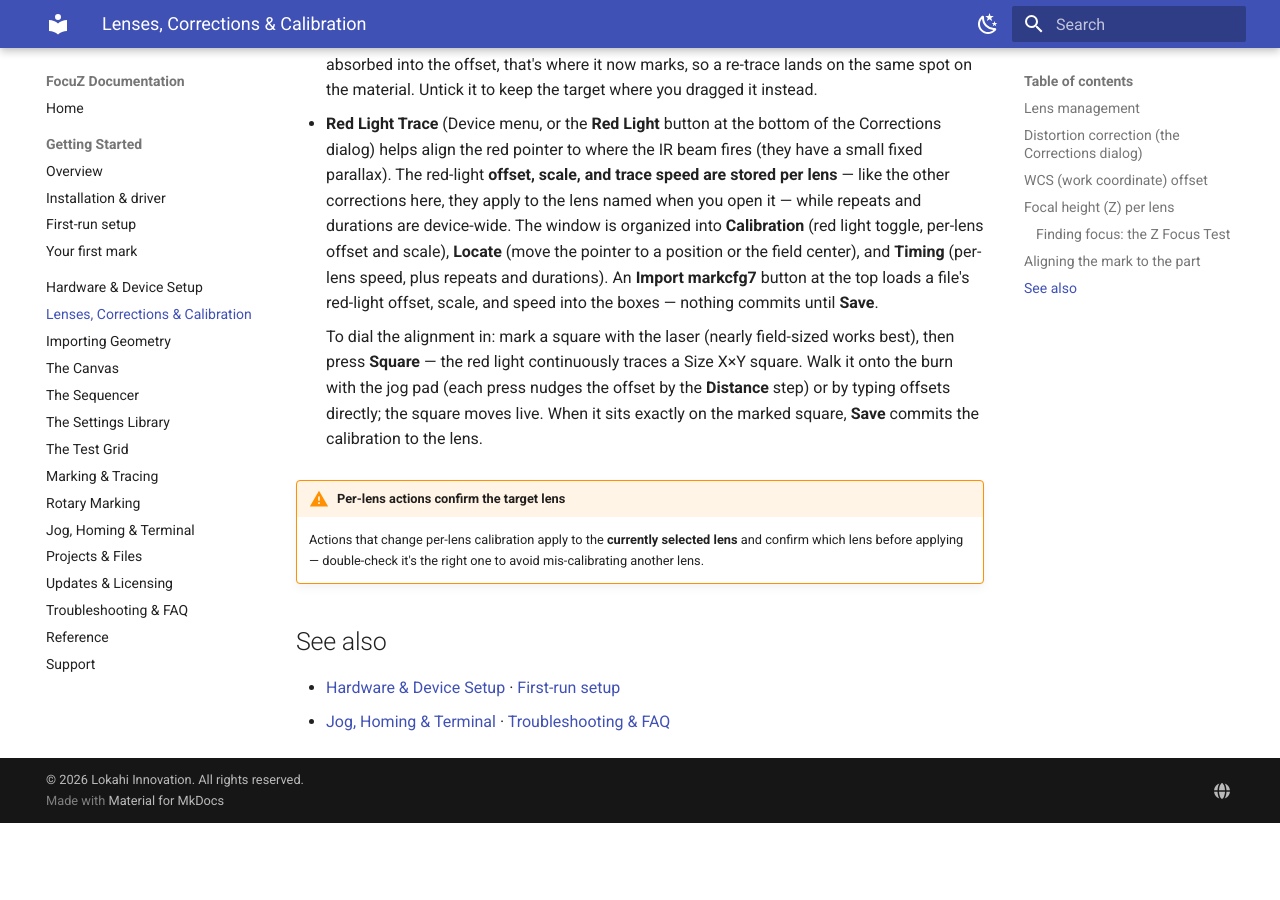
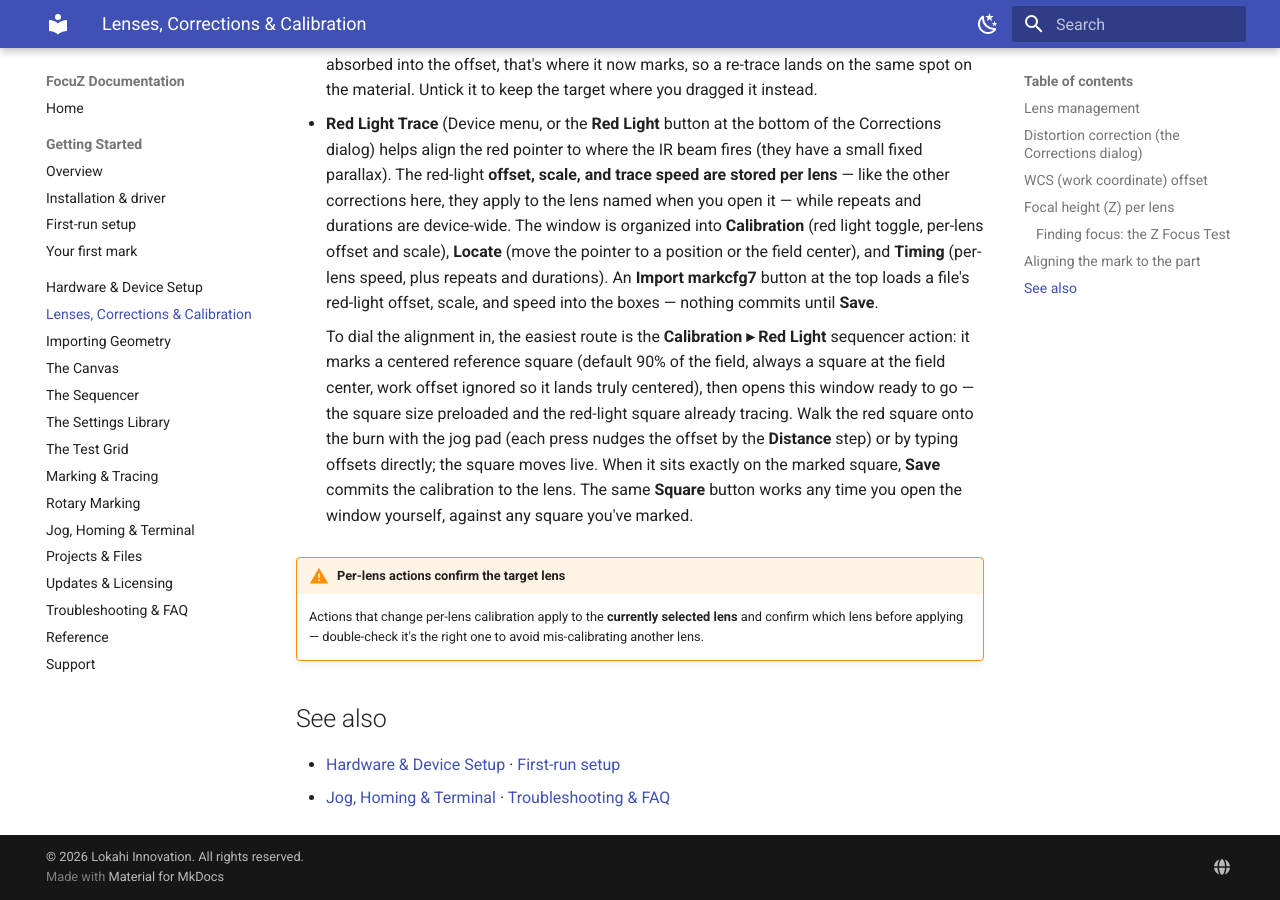
Before and after one commit to Lokahi-Shop/focuz-docs, an MkDocs documentation site: the page built from docs/lenses-corrections.md, in a window 1280 px wide and 900 px high, scrolled down 2229 px. Built offline with MkDocs 1.6.1 and Material for MkDocs 9.7.7, drawn with Linux system fonts in a browser that asks for light colours; before the commit the page ends 3052 px from its top, so only the background shows below that.

Commit message:
docs(lenses): Calibration - Red Light action workflow
Co-Authored-By: Claude Fable 5 <noreply@anthropic.com>

```diff
--- a/docs/lenses-corrections.md
+++ b/docs/lenses-corrections.md
@@ -106,11 +106,14 @@ focal height.
   speed, plus repeats and durations). An **Import markcfg7** button at the top loads a file's
   red-light offset, scale, and speed into the boxes — nothing commits until **Save**.
 
-    To dial the alignment in: mark a square with the laser (nearly field-sized works best), then
-    press **Square** — the red light continuously traces a Size X×Y square. Walk it onto the burn
-    with the jog pad (each press nudges the offset by the **Distance** step) or by typing offsets
-    directly; the square moves live. When it sits exactly on the marked square, **Save** commits
-    the calibration to the lens.
+    To dial the alignment in, the easiest route is the **Calibration ▸ Red Light** sequencer
+    action: it marks a centered reference square (default 90% of the field, always a square at
+    the field center, work offset ignored so it lands truly centered), then opens this window
+    ready to go — the square size preloaded and the red-light square already tracing. Walk the
+    red square onto the burn with the jog pad (each press nudges the offset by the **Distance**
+    step) or by typing offsets directly; the square moves live. When it sits exactly on the
+    marked square, **Save** commits the calibration to the lens. The same **Square** button works
+    any time you open the window yourself, against any square you've marked.
 
 !!! warning "Per-lens actions confirm the target lens"
     Actions that change per-lens calibration apply to the **currently selected lens** and confirm which lens
```
